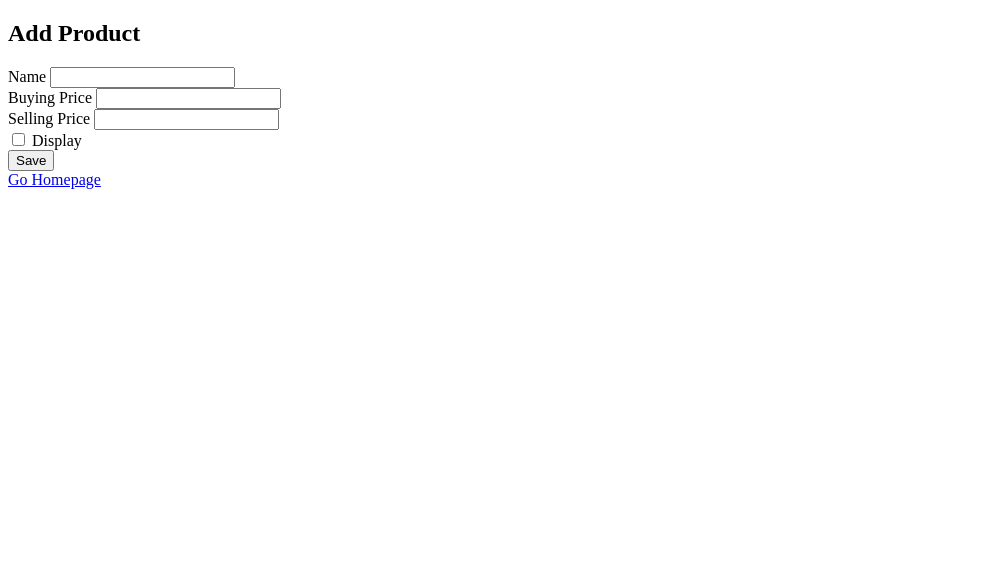
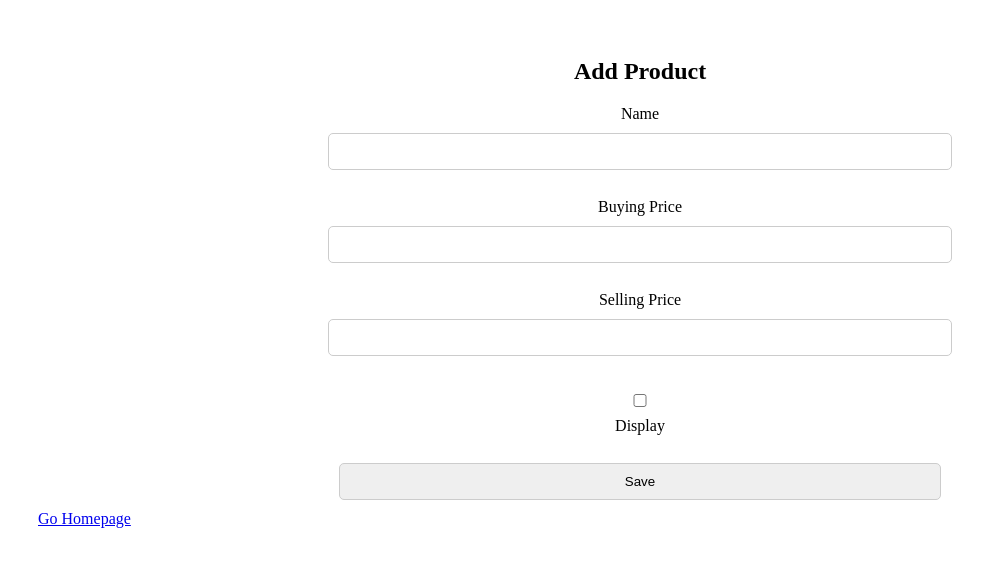
Before and after one commit to Abir-Tx/webtech, a PHP site: page /lab5/view/pages/add_product.php in a window 1280 px wide. Shown: the top 567 px of the page, without its empty margins (0-1007 px from the left). Run offline with PHP 8.4, Linux system fonts and the light colour scheme.

Commit message:
Add styling to the add_product page
Signed-off-by: Abir-Tx <28858998+Abir-Tx@users.noreply.github.com>

```diff
--- a/lab5/view/pages/add_product.php
+++ b/lab5/view/pages/add_product.php
@@ -7,12 +7,14 @@
 	<meta http-equiv="X-UA-Compatible" content="IE=edge">
 	<meta name="viewport" content="width=device-width, initial-scale=1.0">
 	<title>Add Product</title>
+	<link rel="stylesheet" href="../scss/add.css">
 </head>
 
 <body>
 	<h2>
 		Add Product
 	</h2>
+	<div class="formCon">
 		<form action="../../controller/create_product.php" method="POST">
 			<label for="product_name">Name</label>
 			<input type="text" name="product_name" id="product_name" required>
@@ -28,6 +30,7 @@
 			<br>
 			<input type="submit" value="Save">
 		</form>
+	</div>
 
 	<a href="../index.php">Go Homepage</a>
 </body>
--- /dev/null
+++ b/lab5/view/scss/add.css
@@ -0,0 +1,33 @@
+body {
+  padding: 30px;
+}
+body h2 {
+  text-align: center;
+}
+body .formCon {
+  display: flex;
+  justify-content: space-around;
+}
+body .formCon form {
+  width: 50%;
+  display: flex;
+  flex-direction: column;
+  justify-content: space-around;
+  align-items: center;
+}
+body .formCon form input {
+  width: 100%;
+  padding: 10px;
+  margin: 10px 0;
+  border: 1px solid #ccc;
+  border-radius: 5px;
+}
+body .formCon form button {
+  width: 100%;
+  padding: 10px;
+  margin: 10px 0;
+  border: 1px solid #ccc;
+  border-radius: 5px;
+  background-color: #ccc;
+  cursor: pointer;
+}/*# sourceMappingURL=add.css.map */
--- /dev/null
+++ b/lab5/view/scss/add.scss
@@ -0,0 +1,38 @@
+body {
+  padding: 30px;
+
+  h2 {
+    text-align: center;
+  }
+
+  .formCon {
+    display: flex;
+    justify-content: space-around;
+
+    form {
+      width: 50%;
+      display: flex;
+      flex-direction: column;
+      justify-content: space-around;
+      align-items: center;
+
+      input {
+        width: 100%;
+        padding: 10px;
+        margin: 10px 0;
+        border: 1px solid #ccc;
+        border-radius: 5px;
+      }
+
+      button {
+        width: 100%;
+        padding: 10px;
+        margin: 10px 0;
+        border: 1px solid #ccc;
+        border-radius: 5px;
+        background-color: #ccc;
+        cursor: pointer;
+      }
+    }
+  }
+}
```
Also changed, not shown: 1 other file. Lines whose indentation alone changed are shown as unchanged.
